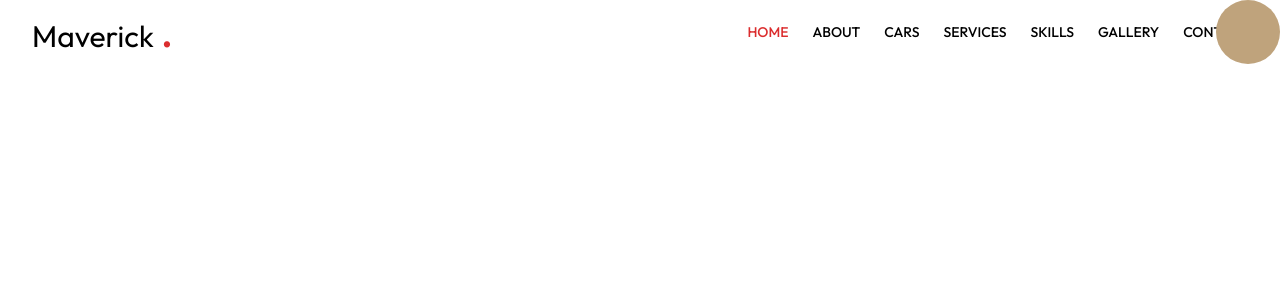
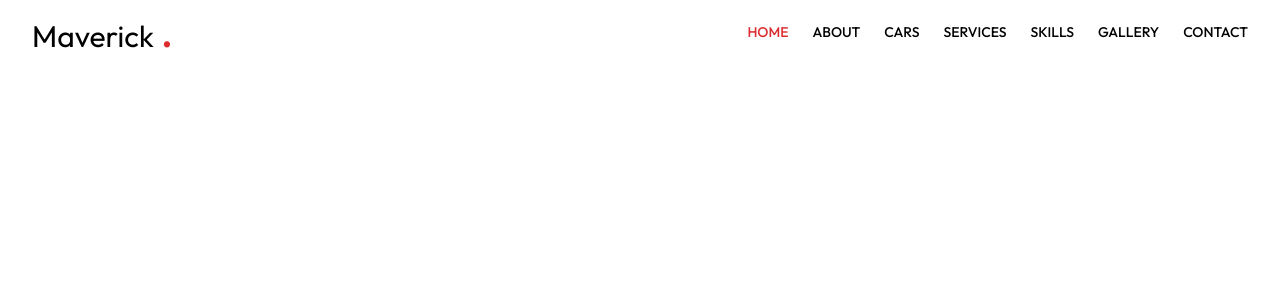
Before and after one commit to VLADGRO96/portfolio, a Next.js app in the folder maverick/: page / in a window 1280 px wide. Shown: the top 300 px of the page. Built offline with nearby package versions, Linux system fonts and the light colour scheme.

Commit message:
Complete Nav Menu

```diff
--- a/maverick/components/NavBar.tsx
+++ b/maverick/components/NavBar.tsx
@@ -3,10 +3,38 @@ import Link from 'next/link'
 import { usePathname } from 'next/navigation'
 import React, { useState } from 'react'
 import { HiOutlineMenuAlt4, HiX } from "react-icons/hi"
+import { motion } from 'framer-motion'
 
 export default function NavBar() {
 	const [showMenu,setShowMenu] = useState<boolean>(false)
 	const pathname = usePathname()
+
+	const  menuVariants = {
+		hidden: {
+			scale: 0
+		},
+		visible: {
+			scale: 40,
+			transition: {
+				type: "tween",
+				duration: 0.5
+			}
+		}
+	}
+
+	const navLinkVariants = {
+		hidden: {
+			display: "none",
+			opacity: 0
+		},
+		visible: {
+			opacity: 1,
+			y: -30,
+			transition: {
+				delay: 0.7
+			}
+		}
+	}
 
 	const isActive = (path: string) => (
 		pathname === path ? "text-Red" : "text-Black"
@@ -44,15 +72,34 @@ export default function NavBar() {
 				</div>
 			</nav>
 
-			<div className="bg-WhiteGray fixed top-0 right-0 w-16 h-16 rounded-full"></div>
+			<motion.div
+				variants={menuVariants}
+				initial="hidden"
+				animate={showMenu ? "visible": "hidden"}
+				className="bg-WhiteGray fixed top-0 right-0 w-16 h-16 rounded-full"
+			></motion.div>
 
-			<nav className="h-screen md:hidden flex flex-col justify-center">
+			<motion.nav
+				variants={navLinkVariants}
+				animate={showMenu ? "visible" : "hidden"}
+			 	className="h-screen md:hidden flex flex-col justify-center">
 				{navLinks.map((navLink) => (
-					<Link href={navLink.path} key={navLink.label} className={`px-3 py-2`}>
+					<Link
+						href={navLink.path}
+						key={navLink.label}
+						className={`px-3 py-2 flex justify-center text-1xl uppercase font-medium ${isActive(
+							navLink.path
+						)}`}
+						onClick={(prev) => setShowMenu(!prev)}
+					>
 						{navLink.label}
 					</Link>
 				))}
-			</nav>
+				<HiX
+					className="absolute text-Black top-11 right-5 w-6 h-6 cursor-pointer"
+					onClick={(prev) => setShowMenu(!prev)}
+				/>
+			</motion.nav>
 		</header>
 	);
 }
```
